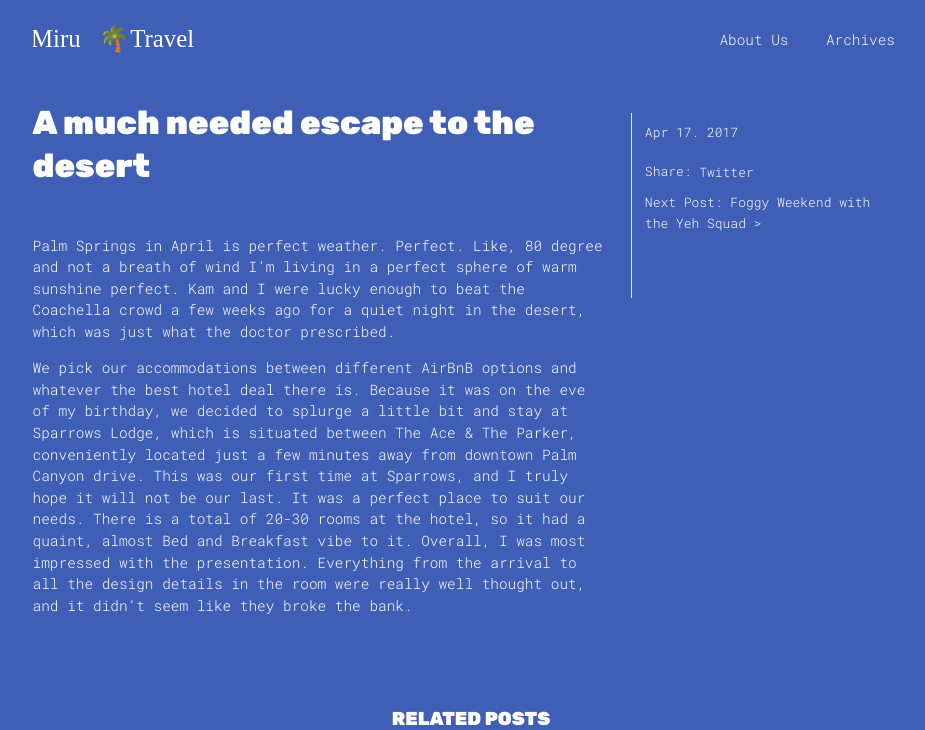
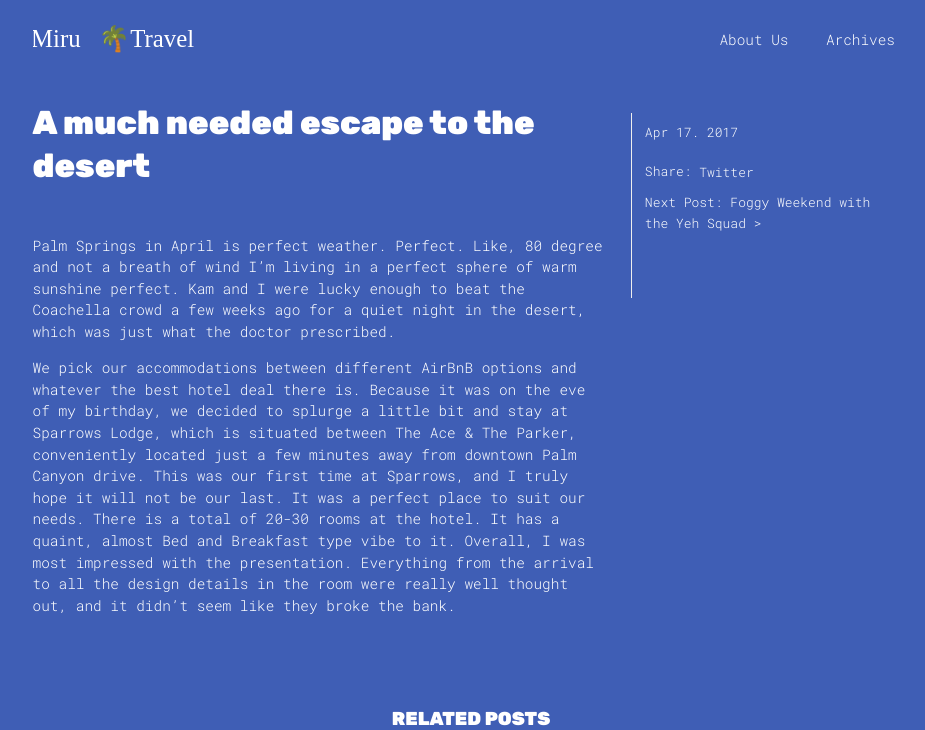
Before and after one commit to PHironaka/Miru-Blog, a Jekyll site: the page built from _posts/2017-04-17-a-much-needed-escape-to-the-desert.markdown, in a window 1280 px wide, cut to the strip 0-730 px from the top of the page. Shown: the whole strip, without its empty margins (169-1094 px from the left). Built offline with Jekyll 4.4.1, drawn with Linux system fonts in a browser that asks for light colours; nearby versions of some CDN libraries.

Commit message:
Updated A Much Needed Escape To The Desert

```diff
--- a/_posts/2017-04-17-a-much-needed-escape-to-the-desert.markdown
+++ b/_posts/2017-04-17-a-much-needed-escape-to-the-desert.markdown
@@ -5,4 +5,4 @@ date: 2017-04-17 01:50:00 Z
 
 Palm Springs in April is perfect weather. Perfect. Like, 80 degree and not a breath of wind I'm living in a perfect sphere of warm sunshine perfect. Kam and I were lucky enough to beat the Coachella crowd a few weeks ago for a quiet night in the desert, which was just what the doctor prescribed.
 
-We pick our accommodations between different AirBnB options and whatever the best hotel deal there is. Because it was on the eve of my birthday, we decided to splurge a little bit and stay at Sparrows Lodge, which is situated between The Ace & The Parker, conveniently located just a few minutes away from downtown Palm Canyon drive. This was our first time at Sparrows, and I truly hope it will not be our last. It was a perfect place to suit our needs. There is a total of 20-30 rooms at the hotel, so it had a quaint, almost Bed and Breakfast vibe to it. Overall, I was most impressed with the presentation. Everything from the arrival to all the design details in the room were really well thought out, and it didn't seem like they broke the bank.
+We pick our accommodations between different AirBnB options and whatever the best hotel deal there is. Because it was on the eve of my birthday, we decided to splurge a little bit and stay at Sparrows Lodge, which is situated between The Ace & The Parker, conveniently located just a few minutes away from downtown Palm Canyon drive. This was our first time at Sparrows, and I truly hope it will not be our last. It was a perfect place to suit our needs. There is a total of 20-30 rooms at the hotel. It has a quaint, almost Bed and Breakfast type vibe to it. Overall, I was most impressed with the presentation. Everything from the arrival to all the design details in the room were really well thought out, and it didn't seem like they broke the bank.
```
